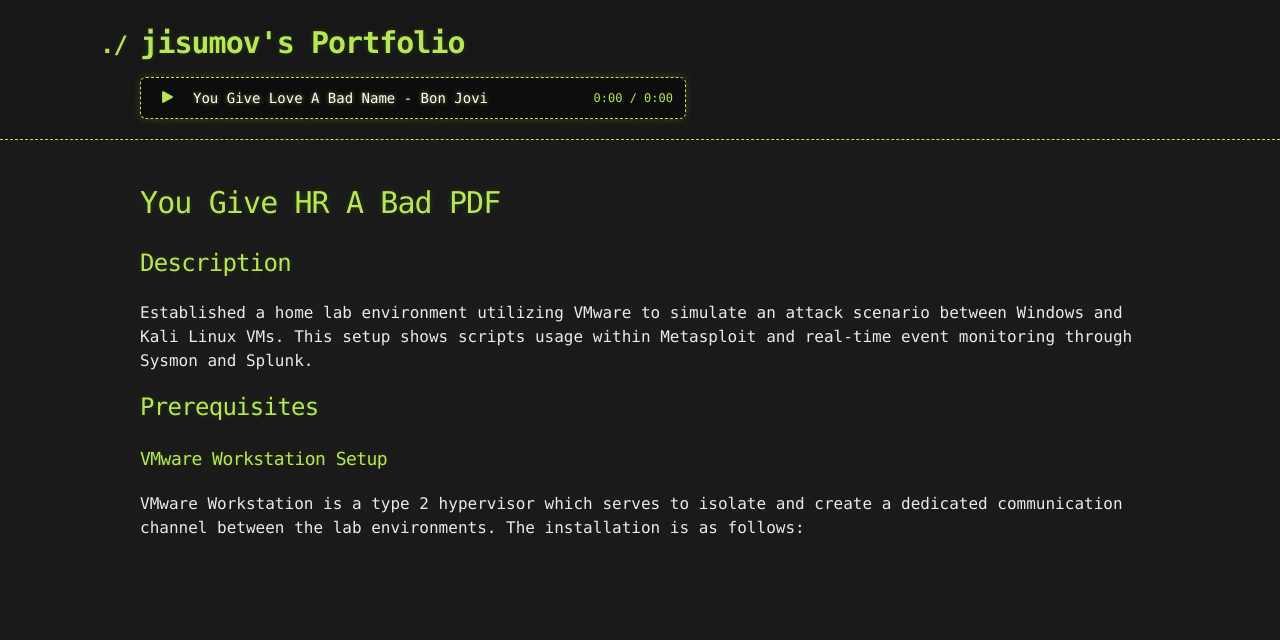
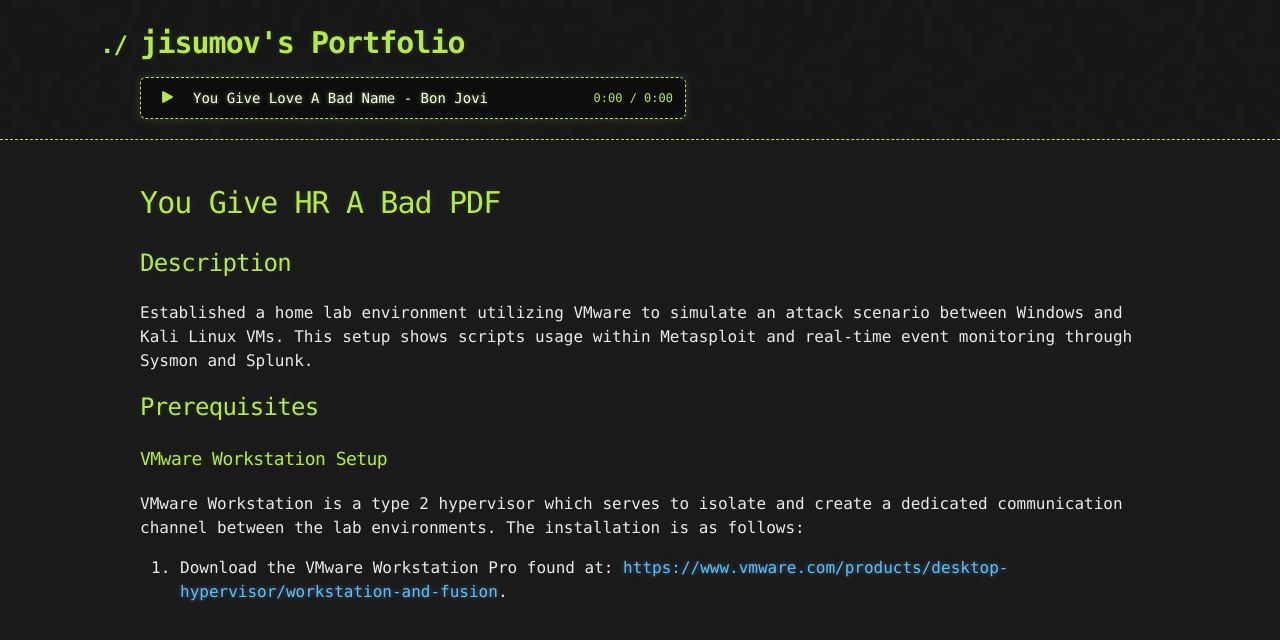
Before and after one commit to jisumov/jisumov.github.io, a Jekyll site: the page built from projects/40-2-labs/you-give-hr-a-bad-pdf.md, in a window 1280 px wide. Shown: the top 640 px of the page. Built offline with Jekyll 4.4.1, drawn with Linux system fonts in a browser that asks for light colours; nearby versions of some CDN libraries; our own code applies the rules of GitHub Pages for plain Markdown files.

Commit message:
feat: update VMWare Workstation Pro setup

```diff
--- a/projects/40-2-labs/you-give-hr-a-bad-pdf.md
+++ b/projects/40-2-labs/you-give-hr-a-bad-pdf.md
@@ -13,3 +13,5 @@ Established a home lab environment utilizing VMware to simulate an attack scenar
 
 ### VMware Workstation Setup
 VMware Workstation is a type 2 hypervisor which serves to isolate and create a dedicated communication channel between the lab environments. The installation is as follows:
+
+1. Download the VMware Workstation Pro found at: [https://www.vmware.com/products/desktop-hypervisor/workstation-and-fusion](https://www.vmware.com/products/desktop-hypervisor/workstation-and-fusion).
```
